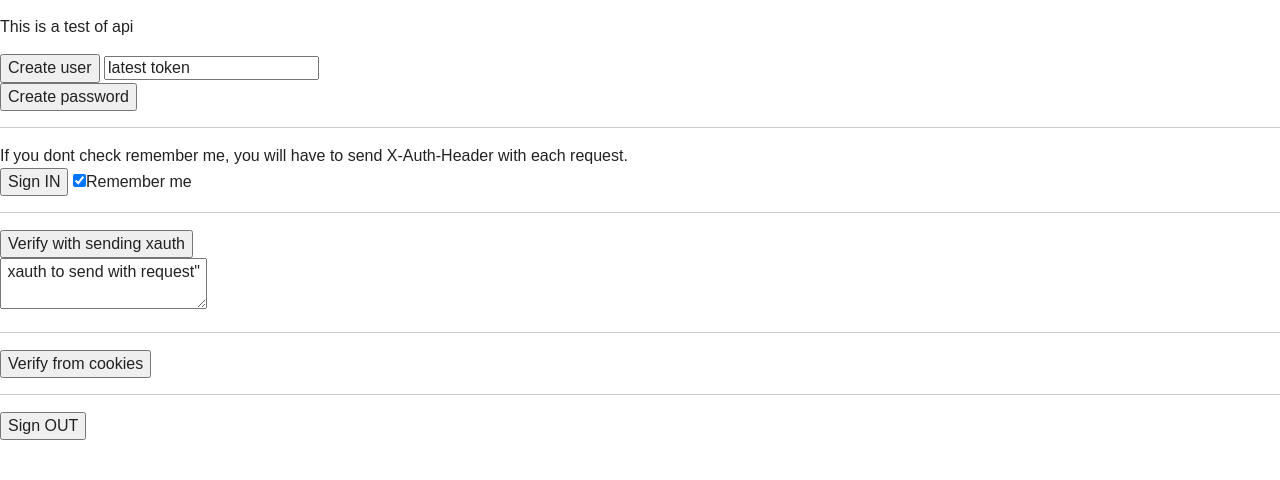
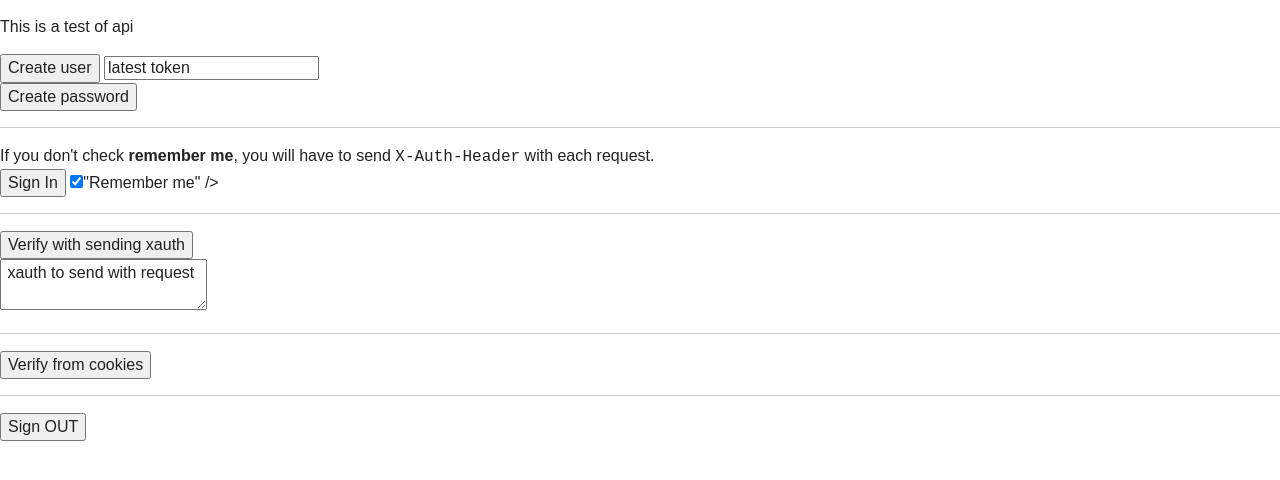
Before and after one commit to KadekM/play-slick-silhouette-auth-api, a plain HTML site: page modules/auth/webs/web/index.html in a window 1280 px wide. Drawn offline with nearby package versions, Linux system fonts and the light colour scheme.

Commit message:
Fixed HTML

```diff
--- a/modules/auth/webs/web/index.html
+++ b/modules/auth/webs/web/index.html
@@ -3,7 +3,7 @@
     <head>
         <meta charset="utf-8">
         <meta http-equiv="x-ua-compatible" content="ie=edge">
-        <title></title>
+        <title>Auth Test</title>
         <meta name="description" content="">
         <meta name="viewport" content="width=device-width, initial-scale=1">
 
@@ -14,20 +14,19 @@
         <link rel="stylesheet" href="css/main.css">
         <script src="js/vendor/modernizr-2.8.3.min.js"></script>
     </head>
-    <check>
-
+    <body>
         <p>This is a test of api</p>
         <button id="create_user">Create user</button>
-        <input id="token" type="textbox" value="latest token" /> <br/>
+        <input id="token" value="latest token" /> <br/>
         <button id="create_password">Create password</button><br/>
         <hr/>
-        If you dont check remember me, you will have to send X-Auth-Header with each request.
+        If you don't check <b>remember me</b>, you will have to send <code>X-Auth-Header</code> with each request.
         <br/>
-        <button id="login">Sign IN</button>
-        <input type="checkbox" id="remember_me" checked>Remember me</input> <br/>
+        <button id="login">Sign In</button>
+        <input type="checkbox" id="remember_me" checked>"Remember me" /> <br/>
         <hr/>
         <button id="verify-x">Verify with sending xauth</button> <br/>
-        <textarea id="xauth"> xauth to send with request" </textarea><br/>
+        <textarea id="xauth"> xauth to send with request </textarea><br/>
         <hr/>
         <button id="verify">Verify from cookies</button>
         <hr/>
```
